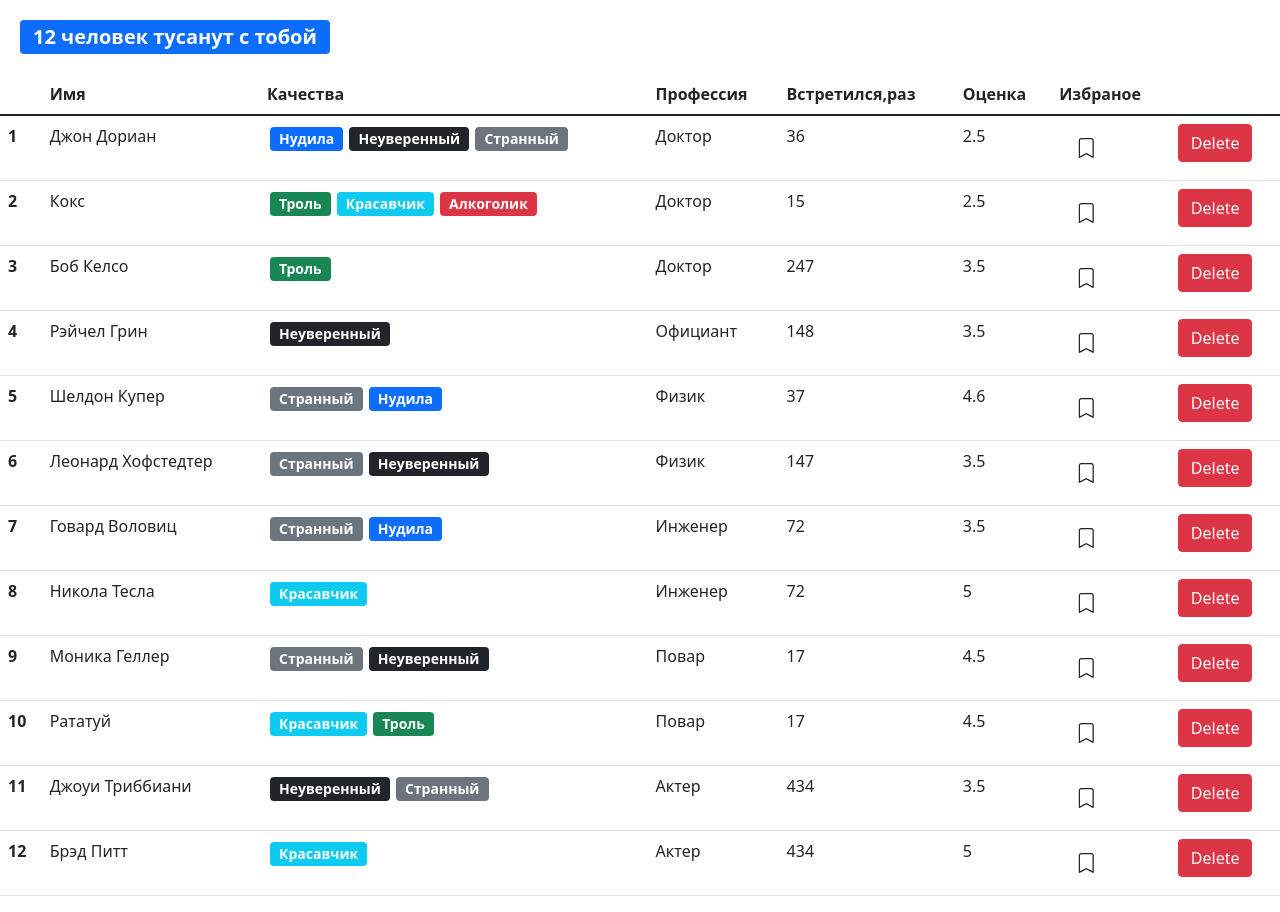
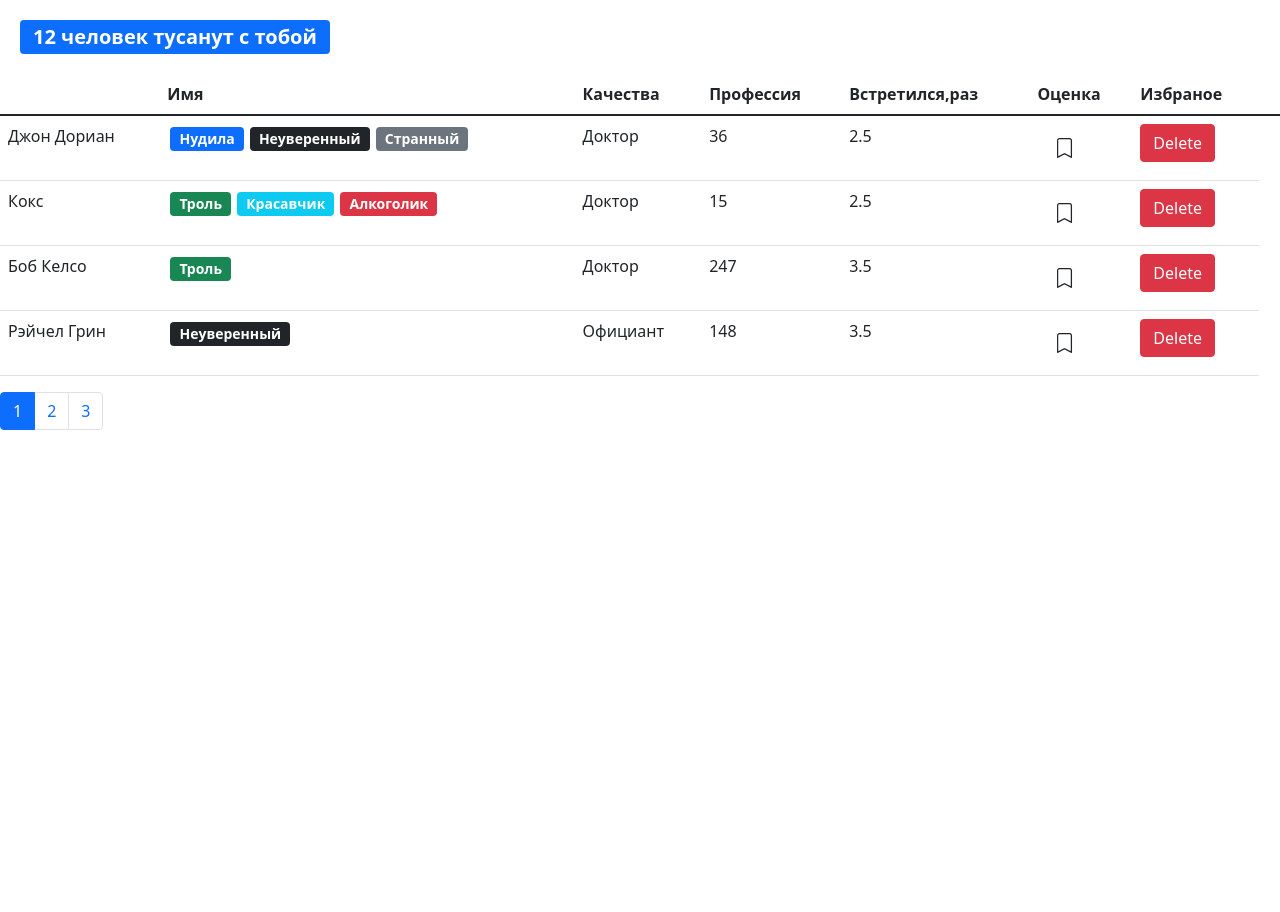
Before and after one commit to orlovaleksandr89/fast_company, a React (Create React App) app: page / in a window 1280 px wide. After the commit the page ends 800 px from the top, so only its background shows below. Built offline with nearby package versions, Linux system fonts and the light colour scheme.

Commit message:
eslint install and format project

```diff
--- a/src/API/fake.api/user.api.js
+++ b/src/API/fake.api/user.api.js
@@ -4,35 +4,39 @@ const professions = {
   physics: { _id: '67rdca3eeb7f6fgeed471814', name: 'Физик' },
   engineer: { _id: '67rdca3eeb7f6fgeed471822', name: 'Инженер' },
   actor: { _id: '67rdca3eeb7f6fgeed471824', name: 'Актер' },
-  cook: { _id: '67rdca3eeb7f6fgeed471829', name: 'Повар' },
+  cook: { _id: '67rdca3eeb7f6fgeed471829', name: 'Повар' }
 }
 const qualities = {
   tedious: {
     _id: '67rdca3eeb7f6fgeed471198',
     name: 'Нудила',
-    color: 'primary',
+    color: 'primary'
   },
   strange: {
     _id: '67rdca3eeb7f6fgeed471100',
     name: 'Странный',
-    color: 'secondary',
+    color: 'secondary'
   },
-  buller: { _id: '67rdca3eeb7f6fgeed4711012', name: 'Троль', color: 'success' },
+  buller: {
+    _id: '67rdca3eeb7f6fgeed4711012',
+    name: 'Троль',
+    color: 'success'
+  },
   alcoholic: {
     _id: '67rdca3eeb7f6fgeed471101',
     name: 'Алкоголик',
-    color: 'danger',
+    color: 'danger'
   },
   handsome: {
     _id: '67rdca3eeb7f6fgeed471102',
     name: 'Красавчик',
-    color: 'info',
+    color: 'info'
   },
   uncertain: {
     _id: '67rdca3eeb7f6fgeed471102',
     name: 'Неуверенный',
-    color: 'dark',
-  },
+    color: 'dark'
+  }
 }
 
 const users = [
@@ -42,7 +46,7 @@ const users = [
     profession: professions.doctor,
     qualities: [qualities.tedious, qualities.uncertain, qualities.strange],
     completedMeetings: 36,
-    rate: 2.5,
+    rate: 2.5
   },
   {
     _id: '67rdca3eeb7f6fgeed471816',
@@ -50,7 +54,7 @@ const users = [
     profession: professions.doctor,
     qualities: [qualities.buller, qualities.handsome, qualities.alcoholic],
     completedMeetings: 15,
-    rate: 2.5,
+    rate: 2.5
   },
   {
     _id: '67rdca3eeb7f6fgeed471817',
@@ -58,7 +62,7 @@ const users = [
     profession: professions.doctor,
     qualities: [qualities.buller],
     completedMeetings: 247,
-    rate: 3.5,
+    rate: 3.5
   },
   {
     _id: '67rdca3eeb7f6fgeed471818',
@@ -66,7 +70,7 @@ const users = [
     profession: professions.waiter,
     qualities: [qualities.uncertain],
     completedMeetings: 148,
-    rate: 3.5,
+    rate: 3.5
   },
   {
     _id: '67rdca3eeb7f6fgeed471819',
@@ -74,7 +78,7 @@ const users = [
     profession: professions.physics,
     qualities: [qualities.strange, qualities.tedious],
     completedMeetings: 37,
-    rate: 4.6,
+    rate: 4.6
   },
   {
     _id: '67rdca3eeb7f6fgeed471820',
@@ -82,7 +86,7 @@ const users = [
     profession: professions.physics,
     qualities: [qualities.strange, qualities.uncertain],
     completedMeetings: 147,
-    rate: 3.5,
+    rate: 3.5
   },
   {
     _id: '67rdca3eeb7f6fgeed471821',
@@ -90,7 +94,7 @@ const users = [
     profession: professions.engineer,
     qualities: [qualities.strange, qualities.tedious],
     completedMeetings: 72,
-    rate: 3.5,
+    rate: 3.5
   },
   {
     _id: '67rdca3eeb7f6fgeed471822',
@@ -98,7 +102,7 @@ const users = [
     profession: professions.engineer,
     qualities: [qualities.handsome],
     completedMeetings: 72,
-    rate: 5,
+    rate: 5
   },
   {
     _id: '67rdca3eeb7f6fgeed471823',
@@ -106,7 +110,7 @@ const users = [
     profession: professions.cook,
     qualities: [qualities.strange, qualities.uncertain],
     completedMeetings: 17,
-    rate: 4.5,
+    rate: 4.5
   },
   {
     _id: '67rdca3eeb7f6fgeed471824',
@@ -114,7 +118,7 @@ const users = [
     profession: professions.cook,
     qualities: [qualities.handsome, qualities.buller],
     completedMeetings: 17,
-    rate: 4.5,
+    rate: 4.5
   },
   {
     _id: '67rdca3eeb7f6fgeed47181f',
@@ -122,7 +126,7 @@ const users = [
     profession: professions.actor,
     qualities: [qualities.uncertain, qualities.strange],
     completedMeetings: 434,
-    rate: 3.5,
+    rate: 3.5
   },
   {
     _id: '67rdca3eeb7f6fgeed47181r',
@@ -130,8 +134,8 @@ const users = [
     profession: professions.actor,
     qualities: [qualities.handsome],
     completedMeetings: 434,
-    rate: 5,
-  },
+    rate: 5
+  }
 ]
 export function fetchAll() {
   return users
--- a/src/API/index.js
+++ b/src/API/index.js
@@ -1,5 +1,5 @@
-import * as users from "./fake.api/user.api"
+import * as users from './fake.api/user.api'
 const API = {
-    users
+  users
 }
 export default API
--- a/src/components/Bookmark.jsx
+++ b/src/components/Bookmark.jsx
@@ -1,20 +1,21 @@
 import React from 'react'
+import PropTypes from 'prop-types'
 
 const Bookmark = ({ toggleBookMarkHanble, id, status }) => {
   return (
     <button
-      className='btn btn-lg  '
+      className="btn btn-lg  "
       onClick={() => {
         toggleBookMarkHanble(id)
       }}
     >
-      {!status ? (
-        <i className='bi bi-bookmark'></i>
-      ) : (
-        <i className='bi bi-bookmark-fill'></i>
-      )}
+      {<i className={status ? 'bi bi-bookmark-fill' : 'bi bi-bookmark'}></i>}
     </button>
   )
 }
-
+Bookmark.propTypes = {
+  toggleBookMarkHanble: PropTypes.func.isRequired,
+  id: PropTypes.string.isRequired,
+  status: PropTypes.bool
+}
 export default Bookmark
--- /dev/null
+++ b/src/components/Pagination.jsx
@@ -0,0 +1,41 @@
+import React from 'react'
+import _ from 'lodash'
+import PropTypes from 'prop-types'
+
+const Pagination = (props) => {
+  const { pageSize, itemsCount, onPageChange, currentPage } = props
+  const pageCount = Math.ceil(itemsCount / pageSize)
+  const pages = _.range(1, pageCount + 1)
+  if (pageCount === 1) return null
+  return (
+    <nav aria-label="Page navigation example">
+      <ul className="pagination">
+        {pages.map((page) => {
+          return (
+            <li
+              className={'page-item ' + (page === currentPage ? 'active' : '')}
+              key={page}
+            >
+              <button
+                type="button"
+                className="page-link"
+                onClick={() => {
+                  onPageChange(page)
+                }}
+              >
+                {page}
+              </button>
+            </li>
+          )
+        })}
+      </ul>
+    </nav>
+  )
+}
+Pagination.propTypes = {
+  pageSize: PropTypes.number.isRequired,
+  itemsCount: PropTypes.number.isRequired,
+  onPageChange: PropTypes.func.isRequired,
+  currentPage: PropTypes.number.isRequired
+}
+export default Pagination
--- a/src/components/User.jsx
+++ b/src/components/User.jsx
@@ -1,6 +1,7 @@
 import React from 'react'
 import Quality from './quality'
 import Bookmark from './Bookmark'
+import PropTypes from 'prop-types'
 
 const User = ({
   _id,
@@ -9,14 +10,13 @@ const User = ({
   profession,
   completedMeetings,
   rate,
-  i,
+
   onDelete,
   toggleBookMarkHanble,
-  status,
+  status
 }) => {
   return (
     <tr key={_id}>
-      <th scope='row'>{i + 1}</th>
       <td style={{ fontWeight: '500' }}>{name}</td>
       <td>
         {qualities.map((quality, i) => {
@@ -35,7 +35,7 @@ const User = ({
       </td>
       <td>
         <button
-          className='btn btn-danger'
+          className="btn btn-danger"
           onClick={() => {
             onDelete(_id)
           }}
@@ -46,5 +46,16 @@ const User = ({
     </tr>
   )
 }
+User.propTypes = {
+  _id: PropTypes.string.isRequired,
+  qualities: PropTypes.array.isRequired,
+  name: PropTypes.string.isRequired,
+  profession: PropTypes.object.isRequired,
+  completedMeetings: PropTypes.number.isRequired,
+  rate: PropTypes.number.isRequired,
 
+  onDelete: PropTypes.func.isRequired,
+  toggleBookMarkHanble: PropTypes.func.isRequired,
+  status: PropTypes.bool
+}
 export default User
--- a/src/components/Users.jsx
+++ b/src/components/Users.jsx
@@ -1,31 +1,47 @@
-import React from 'react'
+import React, { useState } from 'react'
+import Pagination from './Pagination'
+import User from './User'
+import { paginate } from '../utilits/paginate'
+import PropTypes from 'prop-types'
 
-import User from './User'
-
-const Users = ({ users, ...rest }) => {
+const Users = ({ users: allUsers, ...rest }) => {
+  const [currentPage, setCurrentPage] = useState(1)
+  const pageSize = 4
+  const pageChangehandle = (pageIndex) => {
+    setCurrentPage(pageIndex)
+  }
+  const users = paginate(allUsers, currentPage, pageSize)
   return (
     <div>
-      <table className='table'>
+      <table className="table">
         <thead>
           <tr>
-            <th scope='col'></th>
-            <th scope='col'>Имя</th>
-            <th scope='col'>Качества</th>
-            <th scope='col'>Профессия</th>
-            <th scope='col'>Встретился,раз</th>
-            <th scope='col'>Оценка</th>
-            <th scope='col'>Избраное</th>
-            <th scope='col'></th>
+            <th scope="col"></th>
+            <th scope="col">Имя</th>
+            <th scope="col">Качества</th>
+            <th scope="col">Профессия</th>
+            <th scope="col">Встретился,раз</th>
+            <th scope="col">Оценка</th>
+            <th scope="col">Избраное</th>
+            <th scope="col"></th>
           </tr>
         </thead>
         <tbody>
           {users.map((user, i) => {
-            return <User {...user} i={i} {...rest} key={user._id} />
+            return <User {...user} {...rest} key={user._id} />
           })}
         </tbody>
       </table>
+      <Pagination
+        itemsCount={allUsers.length}
+        pageSize={pageSize}
+        onPageChange={pageChangehandle}
+        currentPage={currentPage}
+      />
     </div>
   )
 }
-
+Users.propTypes = {
+  users: PropTypes.array.isRequired
+}
 export default Users
--- a/src/components/searchStatus.jsx
+++ b/src/components/searchStatus.jsx
@@ -1,5 +1,7 @@
 import React from 'react'
 import { renderPhrase, spanClass } from '../utilits/helpers'
+import PropTypes from 'prop-types'
+
 const SearchStatus = ({ users }) => {
   return (
     <span
@@ -10,5 +12,7 @@ const SearchStatus = ({ users }) => {
     </span>
   )
 }
-
+SearchStatus.propTypes = {
+  users: PropTypes.array.isRequired
+}
 export default SearchStatus
--- a/src/utilits/helpers.js
+++ b/src/utilits/helpers.js
@@ -4,13 +4,16 @@ export const renderPhrase = (numbers) => {
   const lastNumber = Number(numbers.toString().split('').slice(-1))
   if (numbers === 0) return (text = 'Нет никого с кем можно тусануть')
   if (numbers === 1) return `${numbers} человек тусанeт с тобой`
-  if (numbers > 1 && numbers < 5)
+  if (numbers > 1 && numbers < 5) {
     return (text = `${numbers} человека тусанут с тобой`)
+  }
 
-  if (numbers > 14 && [2, 3, 4].includes(lastNumber))
+  if (numbers > 14 && [2, 3, 4].includes(lastNumber)) {
     return (text = `${numbers} человека тусанут с тобой`)
-  if (numbers > 14 && [1].includes(lastNumber))
+  }
+  if (numbers > 14 && [1].includes(lastNumber)) {
     return (text = `${numbers} человек тусанeт с тобой`)
+  }
 
   text = `${numbers} человек тусанyт с тобой`
   return text
--- /dev/null
+++ b/src/utilits/paginate.js
@@ -0,0 +1,8 @@
+import _ from 'lodash'
+
+export function paginate(items, pageNumber, pageSize) {
+  const startIndex = (pageNumber - 1) * pageSize
+  // _.slice(items, startIndex)
+  // _.take(_.slice(items, startIndex), pageSize)
+  return _(items).slice(startIndex).take(pageSize).value()
+}
```
Also changed, not shown: package.json (+12 -1 lines), src/components/quality.jsx (+6 -1 lines), src/reportWebVitals.js (+9 -9 lines), 2 other files (tests, documents, lock files or other folders).
